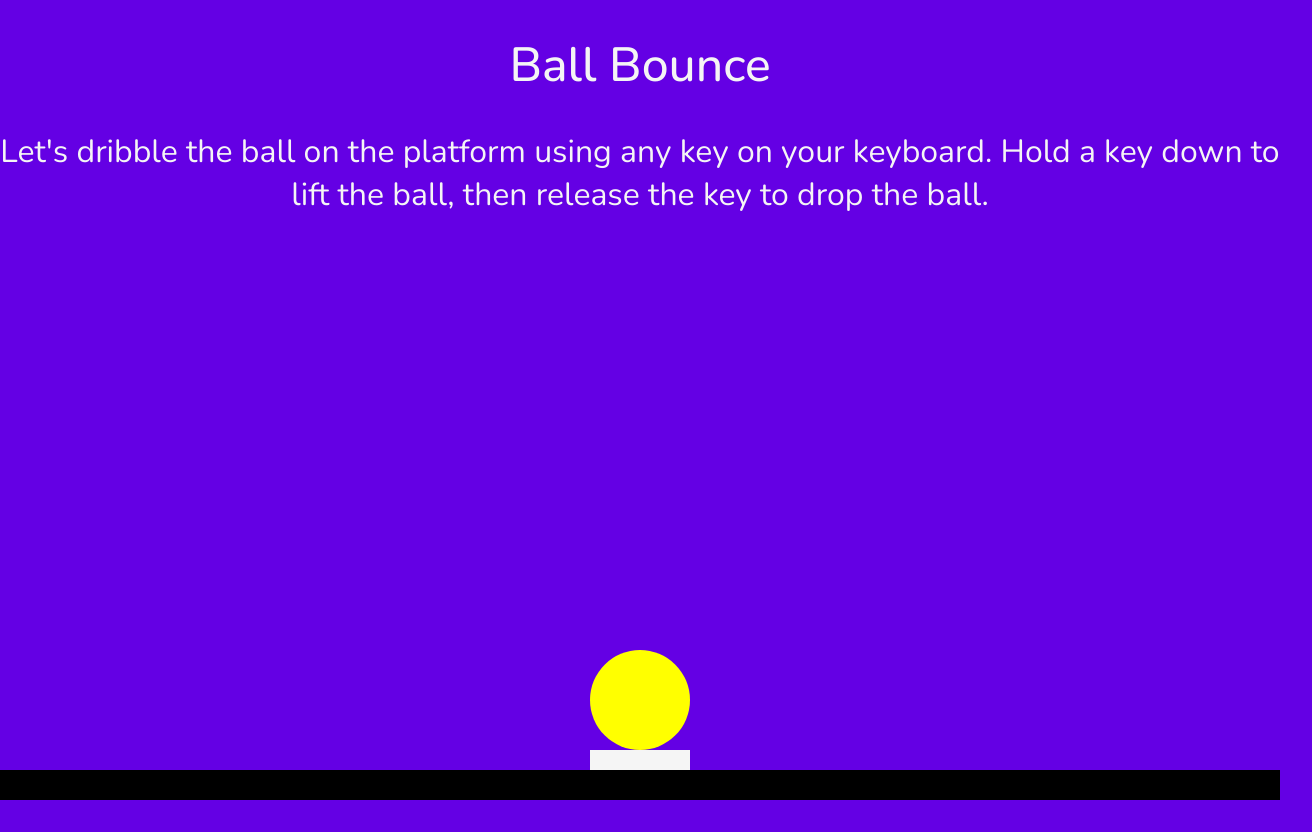
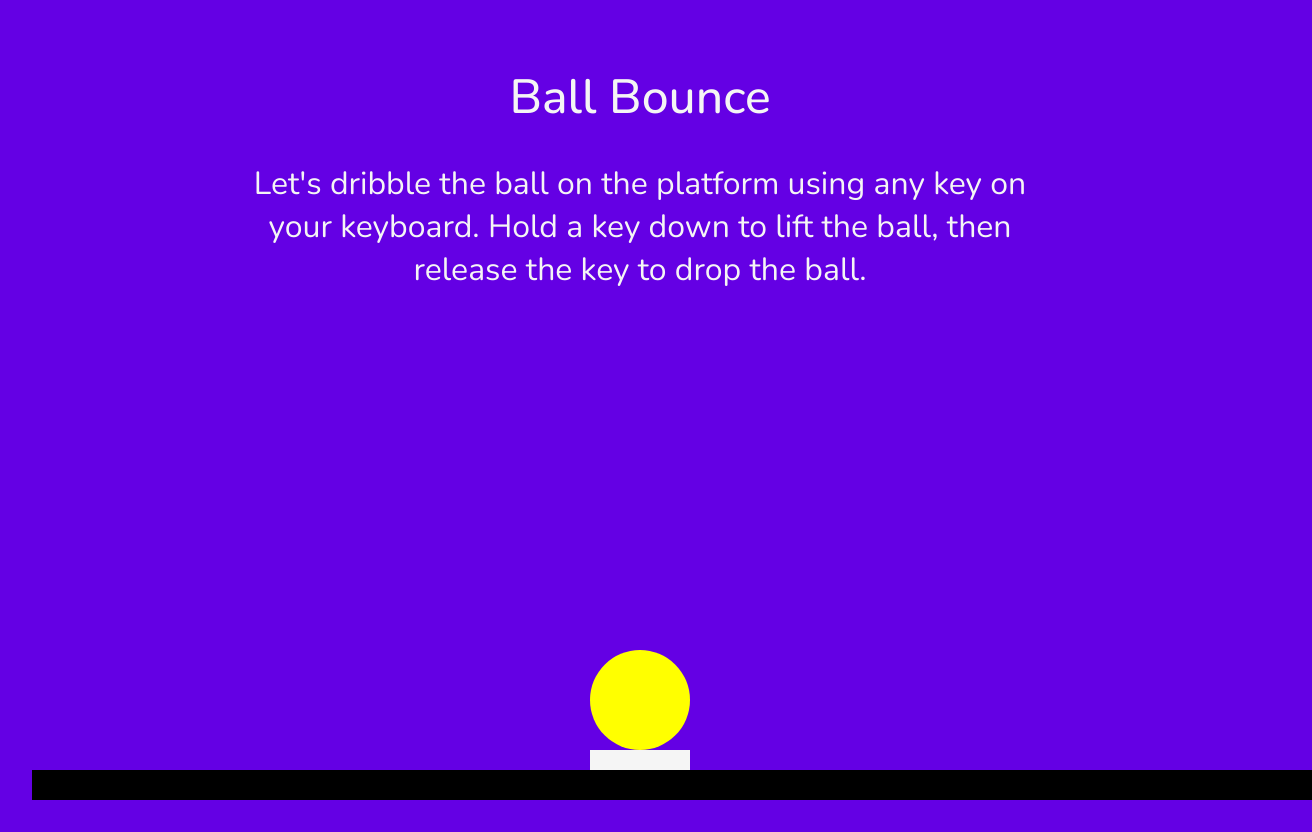
Before and after one commit to yugdr/ball-bounce, a plain HTML site: page index.html in a window 1280 px wide. Shown: the whole page, 1312 px wide, since content can reach past the window. After the commit the page ends 800 px from the top, so only its background shows below. Drawn offline with nearby package versions, Linux system fonts and the light colour scheme.

Commit message:
update style

```diff
--- a/style.css
+++ b/style.css
@@ -5,6 +5,10 @@ body {
     background-color: #6400e4;
     color: whitesmoke;
     font-family: 'Nunito', sans-serif;
+}
+
+.container {
+    padding: 2rem;
 }
 
 h1 {
@@ -17,6 +21,8 @@ p {
     font-weight: 300;
     font-size: 2rem;
     text-align: center;
+    max-width: 800px;
+    margin: auto;
 }
 
 #float-circle {
```
